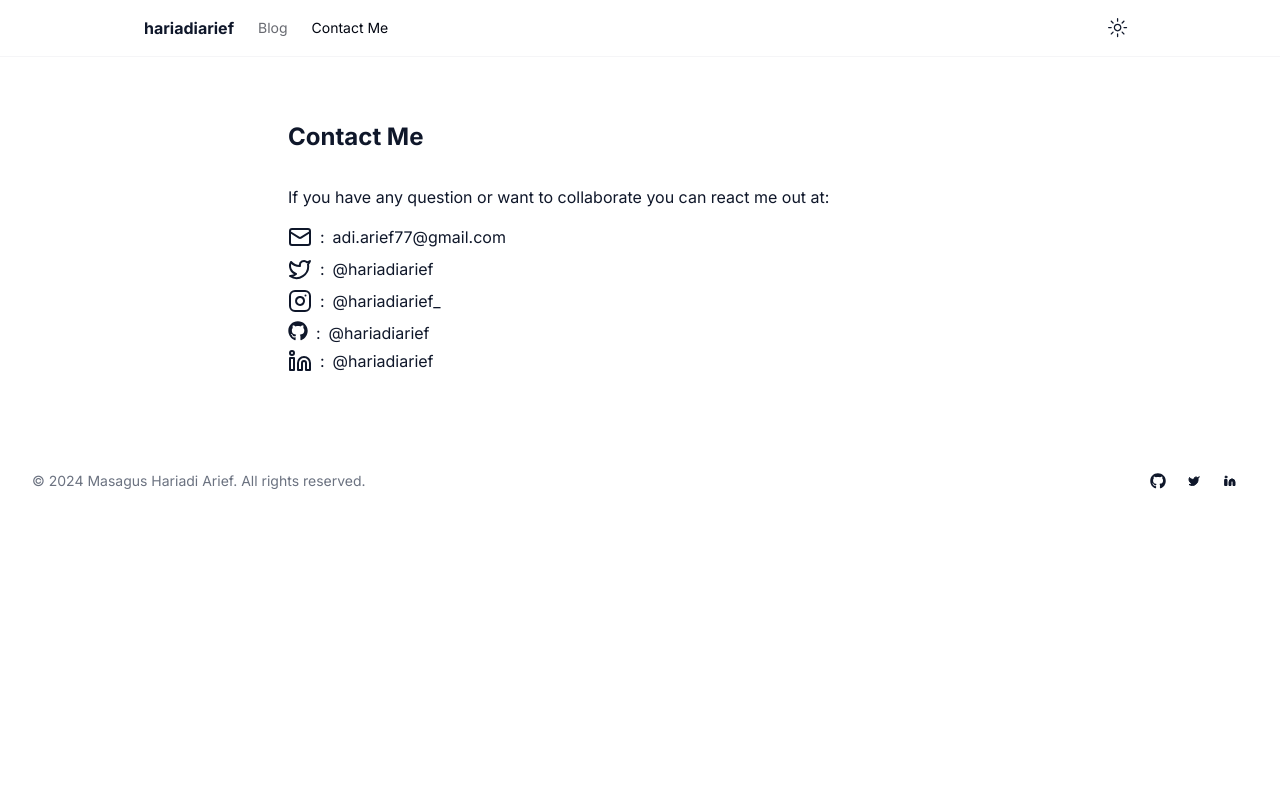
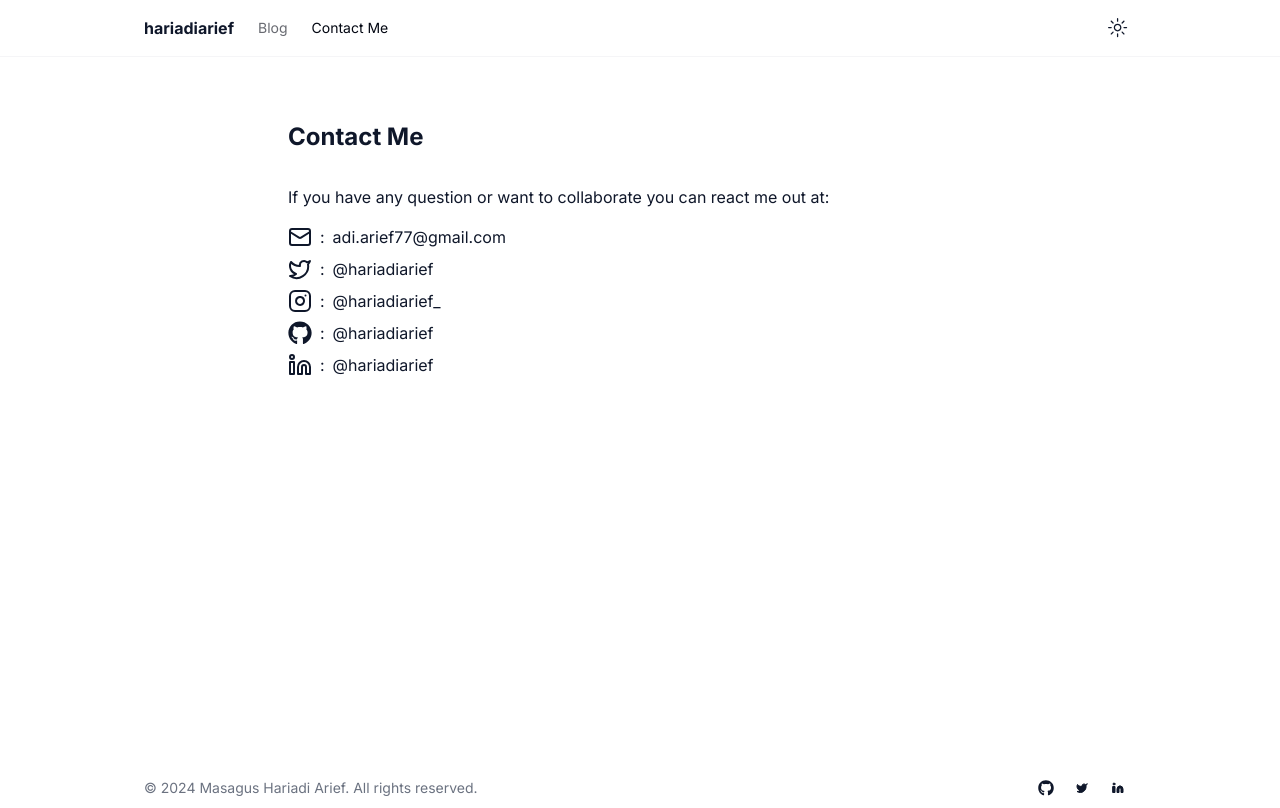
Before and after one commit to hariadiarief/blog, a Next.js app: page /contact in a window 1280 px wide. Built offline with nearby package versions, Linux system fonts and the light colour scheme.

Commit message:
enhance layout

```diff
--- a/src/app/layout.tsx
+++ b/src/app/layout.tsx
@@ -22,9 +22,9 @@ export default function RootLayout({ children }: RootLayoutProps) {
         className={`${inter.className} min-h-screen bg-white text-slate-900 antialiased dark:bg-gray-900 dark:text-slate-50`}
       >
         <ThemeProvider attribute='class' defaultTheme='system' enableSystem>
-          <div className='mx-auto '>
+          <div className='mx-auto flex min-h-screen flex-col'>
             <SiteHeader />
-            <main>{children}</main>
+            <main className='grow'>{children}</main>
             <SiteFooter />
           </div>
         </ThemeProvider>
--- a/src/components/icons.tsx
+++ b/src/components/icons.tsx
@@ -74,8 +74,8 @@ export const Icons = {
       xmlns='http://www.w3.org/2000/svg'
       viewBox='0 0 496 512'
       {...props}
-      height={20}
-      width={20}
+      height={24}
+      width={24}
     >
       <path
         fill='currentColor'
--- a/src/components/site-footer.tsx
+++ b/src/components/site-footer.tsx
@@ -6,7 +6,7 @@ import { buttonVariants } from './ui/button'
 
 export default function siteFooter() {
   return (
-    <footer className='contain container flex flex h-14 max-w-screen-2xl flex-wrap items-center items-center justify-center gap-4 pt-20 sm:justify-between'>
+    <footer className='contain container h-14 md:max-w-screen-md lg:max-w-screen-lg mx-auto md:py-6 md:px-4 flex justify-between items-center flex-wrap items-center items-center justify-center gap-4 pt-20 sm:justify-between '>
       <p className='text-balance text-center text-sm leading-loose text-muted-foreground md:text-left'>
         © 2024 Masagus Hariadi Arief. All rights reserved.
       </p>
--- a/src/components/site-header.tsx
+++ b/src/components/site-header.tsx
@@ -7,7 +7,7 @@ import { ModeToggle } from './mode-toggle'
 export const SiteHeader = () => {
   return (
     <header className='sticky top-0 z-50 w-full border-b border-border/40 bg-background/95 backdrop-blur supports-[backdrop-filter]:bg-background/60'>
-      <div className='container flex h-14  items-center md:max-w-screen-md lg:max-w-screen-lg mx-auto md:py-6 md:px-4 flex justify-between items-center'>
+      <div className='container h-14 md:max-w-screen-md lg:max-w-screen-lg mx-auto md:py-6 md:px-4 flex justify-between items-center'>
         <MainNav />
         <MobileNav />
         <div className='flex flex-1  md:justify-end'>
```
